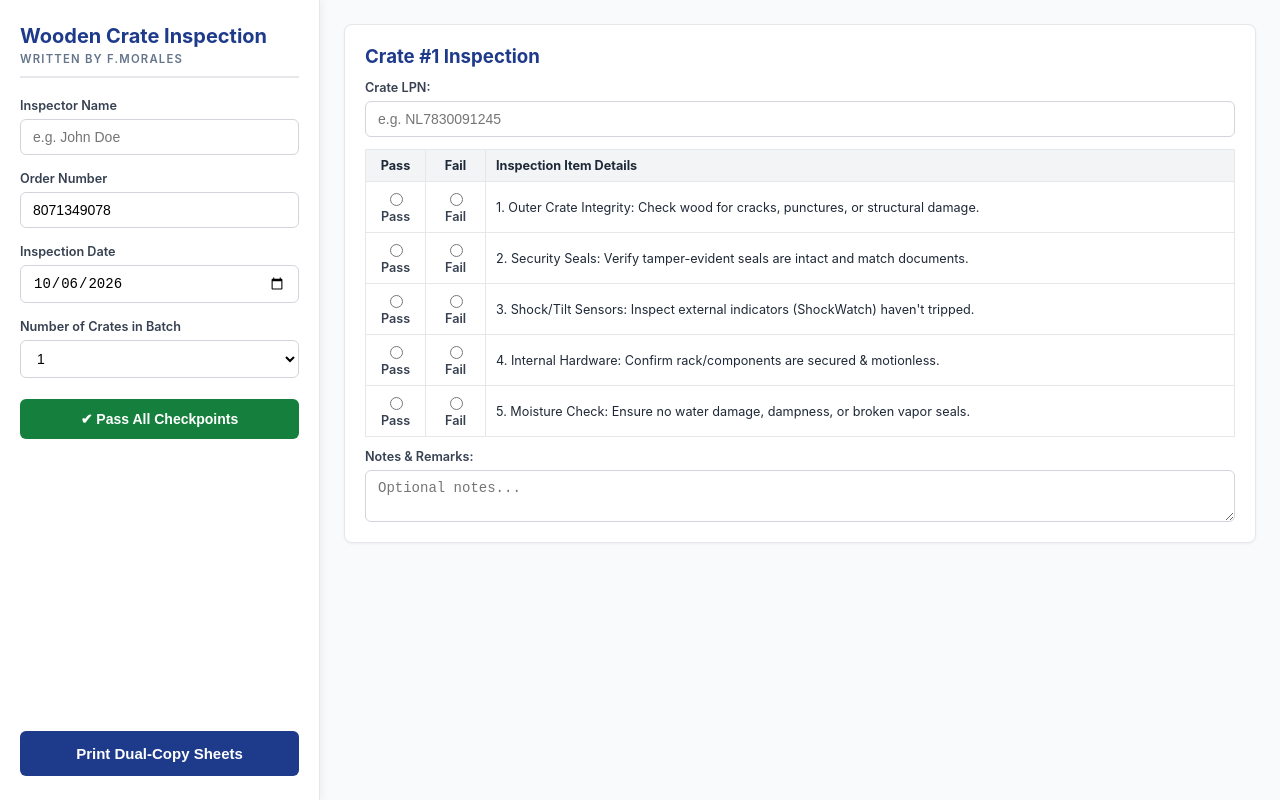
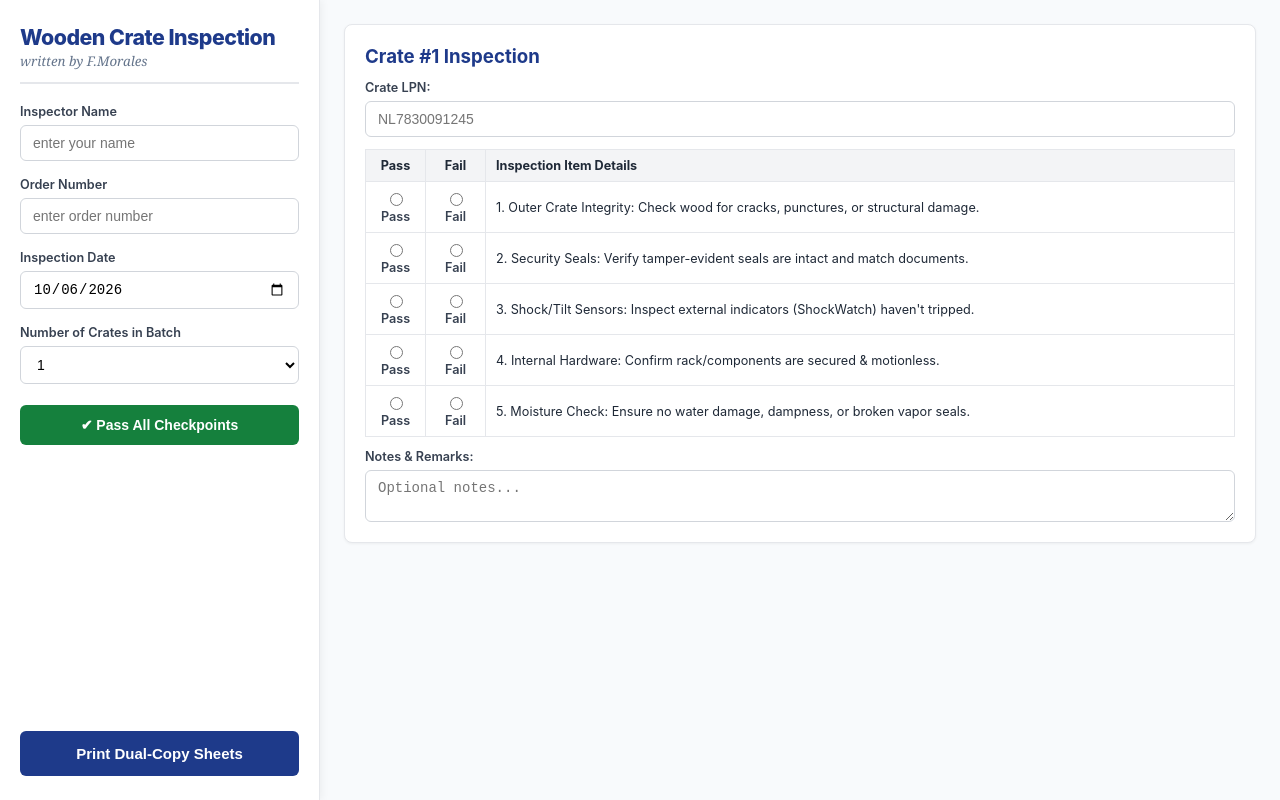
Before and after one commit to francoscrips/cratechecklist, a plain HTML site: page index.html in a window 1280 px wide. Both pictures are taken after a click on the button "Print Dual-Copy Sheets". Drawn offline with Linux system fonts and the light colour scheme.

Commit message:
index.html
Updated styles and improved form placeholders for better user experience.

```diff
--- a/index.html
+++ b/index.html
@@ -16,7 +16,9 @@
             --gray-700: #374151;
             --gray-800: #1f2937;
         }
+
         * { box-sizing: border-box; }
+
         body {
             font-family: -apple-system, BlinkMacSystemFont, "Segoe UI", Roboto, Helvetica, Arial, sans-serif;
             background-color: #f1f5f9;
@@ -26,12 +28,14 @@
             height: 100vh;
             overflow: hidden;
         }
+
         /* TWO-COLUMN WORKBENCH LAYOUT */
         .app-layout {
             display: flex;
             height: 100vh;
             width: 100vw;
         }
+
         /* FIXED LEFT SIDEBAR CONTROLS */
         .sidebar {
             width: 320px;
@@ -45,25 +49,28 @@
             z-index: 10;
             overflow-y: auto;
         }
+
+        /* COOL HEADER DESIGN */
         .sidebar-header {
             border-bottom: 2px solid var(--gray-200);
-            padding-bottom: 10px;
+            padding-bottom: 12px;
             margin-bottom: 4px;
         }
         .sidebar h1 {
-            font-size: 15pt;
+            font-size: 16pt;
             color: var(--primary);
-            margin: 0 0 4px 0;
-            font-weight: 700;
+            margin: 0 0 2px 0;
+            font-weight: 800;
+            letter-spacing: -0.5px;
         }
         .author-tag {
-            font-size: 8.5pt;
+            font-size: 10pt;
             color: #64748b;
-            text-transform: uppercase;
-            letter-spacing: 1.2px;
-            font-weight: 600;
+            font-style: italic;
+            font-family: Georgia, serif;
             margin: 0;
         }
+
         /* MAIN RIGHT CONTENT AREA */
         .main-content {
             flex: 1;
@@ -71,16 +78,19 @@
             overflow-y: auto;
             background-color: #f8fafc;
         }
+
         .form-group {
             display: flex;
             flex-direction: column;
             gap: 6px;
         }
+
         label {
             font-weight: 600;
             font-size: 9.5pt;
             color: var(--gray-700);
         }
+
         input[type="text"], input[type="number"], input[type="date"], textarea, select {
             width: 100%;
             padding: 9px 12px;
@@ -89,10 +99,12 @@
             font-size: 14px;
             background: #fff;
         }
+
         input:focus, textarea:focus, select:focus {
             outline: 2px solid var(--primary);
             border-color: transparent;
         }
+
         /* ACTION BUTTONS */
         .btn-action {
             display: block;
@@ -107,11 +119,13 @@
             transition: background 0.15s ease;
             text-align: center;
         }
+
         .btn-pass-all {
             background: var(--success);
             margin-top: 5px;
         }
         .btn-pass-all:hover { background: var(--success-hover); }
+
         .btn-print {
             background: var(--primary);
             font-size: 15px;
@@ -119,6 +133,7 @@
             padding: 14px;
         }
         .btn-print:hover { background: var(--primary-hover); }
+
         /* INTERACTIVE CARDS (RIGHT SIDE) */
         .crate-card {
             background: white;
@@ -128,6 +143,7 @@
             margin-bottom: 20px;
             box-shadow: 0 1px 3px rgba(0,0,0,0.05);
         }
+
         .crate-card h3 {
             margin: 0 0 12px 0;
             font-size: 14pt;
@@ -136,31 +152,36 @@
             justify-content: space-between;
             align-items: center;
         }
+
         .checklist-table {
             width: 100%;
             border-collapse: collapse;
             margin-top: 10px;
             margin-bottom: 12px;
         }
+
         .checklist-table th, .checklist-table td {
             border: 1px solid var(--gray-200);
             padding: 8px 10px;
             text-align: left;
             font-size: 9.5pt;
         }
+
         .checklist-table th { background-color: var(--gray-100); }
 
-        /* THIS ONLY HIDES THE TABLE ON SCREEN, IT WILL STILL PRINT */
+        /* HIDES THE TABLE ON SCREEN WHEN COLLAPSED */
         @media screen {
             .collapsed-view { display: none !important; }
         }
 
         #print-area { display: none; }
+
         /* PRINT STYLING FOR DUAL-COPY SPLIT A4 / LETTER SHEET */
         @page {
             size: portrait;
             margin: 0;
         }
+
         @media print {
             body { height: auto; overflow: visible; background: white; }
             .no-print { display: none !important; }
@@ -175,7 +196,9 @@
                 flex-direction: column;
                 justify-content: space-between;
             }
+
             .print-page:last-child { page-break-after: avoid; }
+
             .half-copy {
                 height: 48%;
                 box-sizing: border-box;
@@ -184,6 +207,7 @@
                 justify-content: space-between;
                 position: relative;
             }
+
             .copy-badge {
                 float: right;
                 font-size: 9pt;
@@ -194,15 +218,19 @@
                 border: 1px solid #000;
                 border-radius: 3px;
             }
+
             .print-header {
                 border-bottom: 2px solid #000;
                 padding-bottom: 6px;
             }
+
             .print-header h2 {
                 font-size: 13pt;
                 margin: 0;
                 display: inline-block;
+                text-transform: uppercase;
             }
+
             .print-meta-grid {
                 display: grid;
                 grid-template-columns: 1fr 1fr 1fr;
@@ -212,21 +240,26 @@
                 border: 1px solid #000;
                 font-size: 9.5pt;
             }
+
             .checklist-table {
                 flex-grow: 1;
                 margin: 6px 0;
             }
+
             .checklist-table th, .checklist-table td {
                 border: 1px solid #000;
                 padding: 7px 8px;
                 font-size: 9pt;
             }
+
             .notes-block { font-size: 9pt; }
+
             .notes-line {
                 border-bottom: 1px dotted #000;
                 min-height: 28px;
                 margin-top: 4px;
             }
+
             .cut-line {
                 border-top: 2px dashed #444;
                 text-align: center;
@@ -234,6 +267,7 @@
                 position: relative;
                 height: 0;
             }
+
             .cut-line-text {
                 position: absolute;
                 top: -10px;
@@ -249,38 +283,50 @@
     </style>
 </head>
 <body>
+
     <!-- SCREEN WORKBENCH INTERFACE -->
     <div class="app-layout no-print">
+
         <!-- FIXED LEFT SIDEBAR CONTROLS -->
         <div class="sidebar">
             <div class="sidebar-header">
                 <h1>Wooden Crate Inspection</h1>
                 <p class="author-tag">written by F.Morales</p>
             </div>
+
             <div class="form-group">
                 <label for="input-inspector">Inspector Name</label>
-                <input type="text" id="input-inspector" placeholder="e.g. John Doe">
+                <input type="text" id="input-inspector" placeholder="enter your name">
             </div>
+
             <div class="form-group">
                 <label for="input-order">Order Number</label>
-                <input type="text" id="input-order" value="8071349078">
+                <input type="text" id="input-order" placeholder="enter order number">
             </div>
+
             <div class="form-group">
                 <label for="input-date">Inspection Date</label>
                 <input type="date" id="input-date">
             </div>
+
             <div class="form-group">
                 <label for="input-qty">Number of Crates in Batch</label>
                 <select id="input-qty" onchange="updateCrateCount()"></select>
             </div>
+
             <button class="btn-action btn-pass-all" onclick="passAllCheckpoints()">✔ Pass All Checkpoints</button>
-            <button class="btn-action btn-print" onclick="window.print()">Print Dual-Copy Sheets</button>
+
+            <!-- Button now points to the custom triggerPrint function -->
+            <button class="btn-action btn-print" onclick="triggerPrint()">Print Dual-Copy Sheets</button>
         </div>
+
         <!-- SCROLLABLE RIGHT INSPECTION CARDS -->
         <div class="main-content">
             <div id="crate-cards-wrapper"></div>
         </div>
+
     </div>
+
     <!-- ON-DEMAND PRINT AREA -->
     <div id="print-area"></div>
 
@@ -295,7 +341,7 @@
 
         let isCollapsed = false;
 
-        // Populate Dropdown
+        // Populate Dropdown 1 to 50
         const qtySelect = document.getElementById('input-qty');
         for (let i = 1; i <= 50; i++) {
             let opt = document.createElement('option');
@@ -305,12 +351,14 @@
         }
         document.getElementById('input-date').valueAsDate = new Date();
 
+        // Dynamically add/remove cards so data is NEVER erased
         function updateCrateCount() {
             const qty = parseInt(document.getElementById('input-qty').value) || 1;
             const wrapper = document.getElementById('crate-cards-wrapper');
             const currentCount = wrapper.children.length;
 
             if (qty > currentCount) {
+                // Add new crates to the bottom
                 for (let i = currentCount + 1; i <= qty; i++) {
                     const card = document.createElement('div');
                     card.className = 'crate-card';
@@ -334,7 +382,7 @@
                         </h3>
                         <div class="form-group" style="margin-bottom: 12px;">
                             <label>Crate LPN:</label>
-                            <input type="text" class="lpn-input" placeholder="e.g. NL7830091245" oninput="autoIncrementLPNs(${i})">
+                            <input type="text" class="lpn-input" placeholder="NL7830091245" oninput="autoIncrementLPNs(${i})">
                         </div>
                         <table class="checklist-table">
                             <thead>
@@ -355,20 +403,25 @@
                     `;
                     wrapper.appendChild(card);
 
+                    // If currently collapsed, apply the collapse rules instantly to the new cards
                     if (isCollapsed) {
                         card.querySelector('.checklist-table').classList.add('collapsed-view');
                         card.querySelector('.notes-group').classList.add('collapsed-view');
                         card.querySelectorAll('input[type="radio"][value="Pass"]').forEach(r => r.checked = true);
                     }
                 }
+
                 autoIncrementLPNs(1);
+
             } else if (qty < currentCount) {
+                // Safely remove extra crates from the bottom up
                 while (wrapper.children.length > qty) {
                     wrapper.removeChild(wrapper.lastElementChild);
                 }
             }
         }
 
+        // Collapse table and auto-pass
         function passAllCheckpoints() {
             isCollapsed = !isCollapsed;
             const btn = document.querySelector('.btn-pass-all');
@@ -448,14 +501,19 @@
             `;
         }
 
-        window.addEventListener('beforeprint', function() {
+        // ==========================================
+        // BULLETPROOF PRINT ENGINE
+        // ==========================================
+
+        // Step 1: Function to construct the hidden DOM for the printer
+        function buildPrintDOM() {
             const inspector = document.getElementById('input-inspector').value || '__________________';
             const orderNum = document.getElementById('input-order').value || '__________________';
             const dateVal = document.getElementById('input-date').value || new Date().toISOString().split('T')[0];
             const cards = document.querySelectorAll('.crate-card');
             const printArea = document.getElementById('print-area');
 
-            printArea.innerHTML = '';
+            printArea.innerHTML = ''; // Start clean
 
             cards.forEach((card, index) => {
                 const lpnValue = card.querySelector('.lpn-input').value || 'NL________________';
@@ -488,13 +546,32 @@
                 `;
                 printArea.innerHTML += pageHtml;
             });
+        }
+
+        // Step 2: Custom trigger function that forces a 100ms pause so Mac/Chromebook can draw the screen
+        function triggerPrint() {
+            buildPrintDOM();
+            setTimeout(function() {
+                window.print();
+            }, 100);
+        }
+
+        // Step 3: Catch Ctrl+P and Cmd+P to run our custom trigger instead of a blank screen
+        document.addEventListener('keydown', function(event) {
+            if ((event.ctrlKey || event.metaKey) && (event.key === 'p' || event.key === 'P')) {
+                event.preventDefault(); // Stop native print
+                triggerPrint();         // Run our safe print
+            }
         });
 
+        // Step 4: After the print dialog is safely closed, clean up the RAM memory
         window.addEventListener('afterprint', function() {
             document.getElementById('print-area').innerHTML = '';
         });
 
+        // Initialize first crate on load
         updateCrateCount();
+
     </script>
 </body>
 </html>
```
